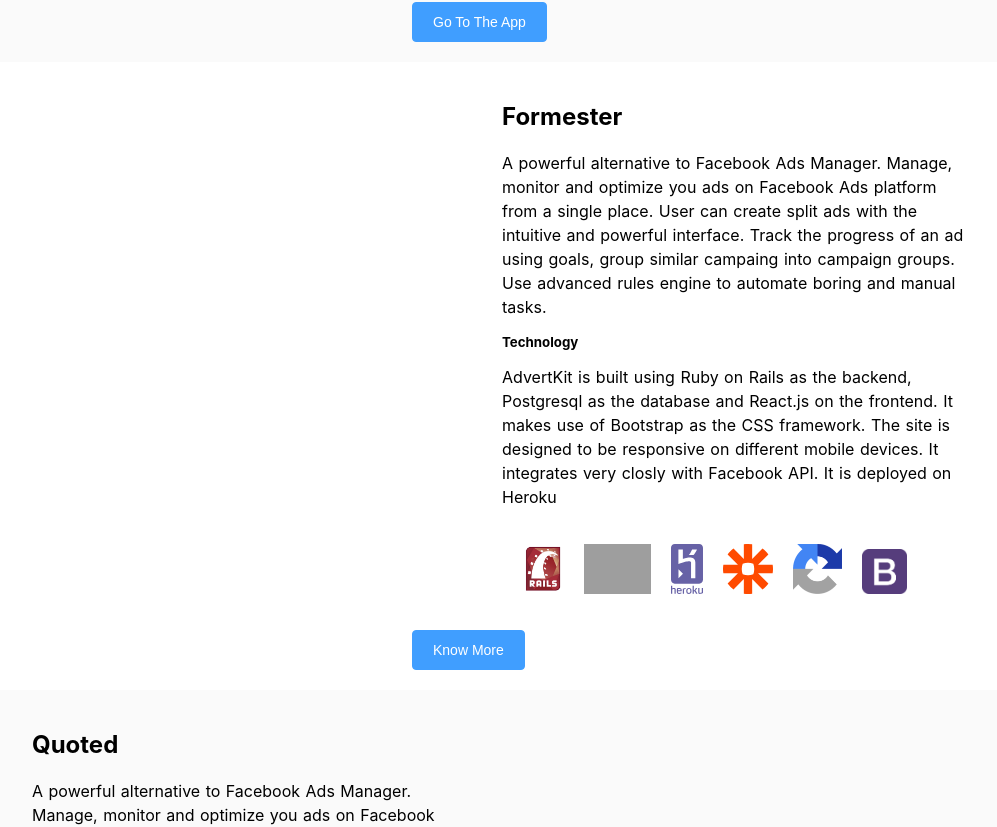
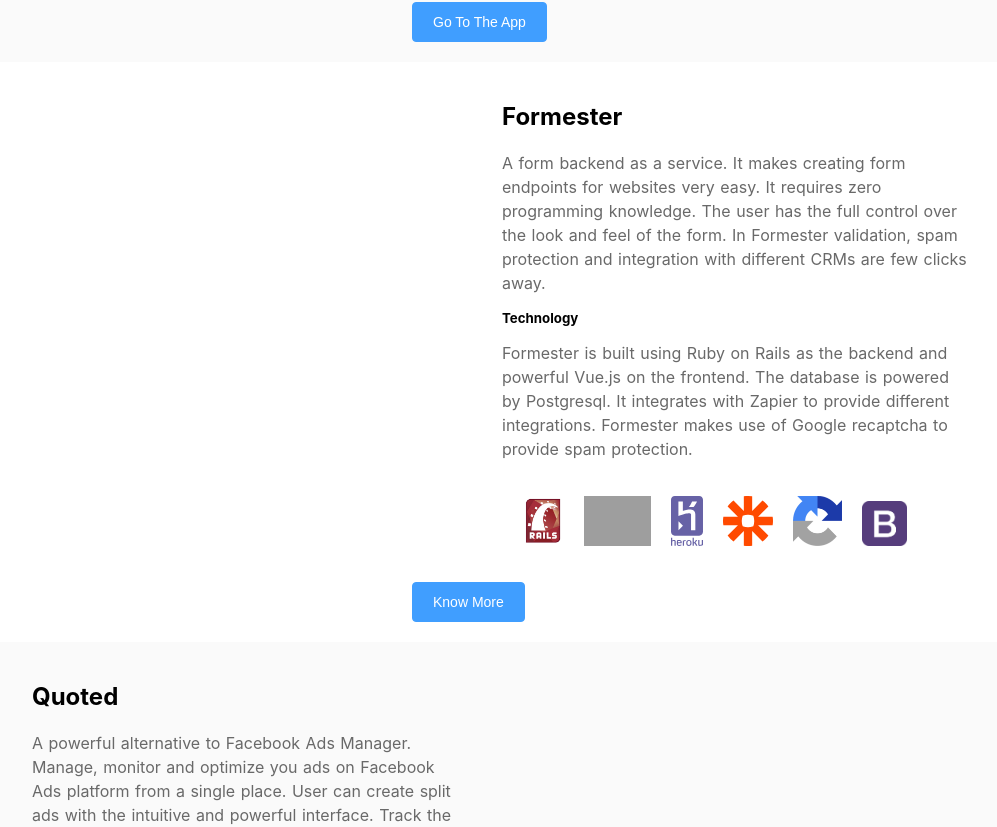
Before and after one commit to kumarmukesh91/portfolio, a Nuxt app: page / in a window 1280 px wide. Shown: the part 1442-2269 px from the top of the page, without its empty margins (148-1145 px from the left). Built offline with nearby package versions, Linux system fonts and the light colour scheme; grey boxes are pictures that could not be loaded.

Commit message:
minor style fix and add content for formester

```diff
--- a/pages/index.vue
+++ b/pages/index.vue
@@ -53,12 +53,12 @@
                   API. It is deployed on Heroku
                 </p>
                 <p style="margin-top: 15px">
-                  <img class="logo-image" src="~/assets/rails_logo.png" alt="" height="50">
-                  <img class="logo-image" src="~/assets/react_logo.svg" alt="" height="50">
-                  <img class="logo-image" src="~/assets/bootstrap_logo.png" alt="" height="45">
-                  <img class="logo-image" src="~/assets/facebook_ads_logo.png" alt="" height="50">
-                  <img class="logo-image" src="~/assets/elasticsearch_logo.png" alt="" height="50">
-                  <img class="logo-image" src="~/assets/aws_logo.png" alt="" height="50">
+                  <img class="logo-image" src="~/assets/rails_logo.png" alt="Ruby on Rails" title="Ruby on Rails" height="50">
+                  <img class="logo-image" src="~/assets/react_logo.svg" alt="React.js" title="React.js" height="50">
+                  <img class="logo-image" src="~/assets/bootstrap_logo.png" alt="Bootstrap CSS" title="Bootstrap CSS" height="45">
+                  <img class="logo-image" src="~/assets/facebook_ads_logo.png" alt="Facebook API" title="Facebook API" height="50">
+                  <img class="logo-image" src="~/assets/elasticsearch_logo.png" alt="Elasticsearch" title="Elasticsearch" height="50">
+                  <img class="logo-image" src="~/assets/aws_logo.png" alt="AWS" title="AWS" height="50">
                 </p>
               </el-main>
             </el-col>
@@ -87,24 +87,23 @@
               <el-main class="content">
                 <h2>Formester</h2>
                 <p style="margin-top: 20px">
-                  A powerful alternative to Facebook Ads Manager. Manage, monitor and optimize
-                  you ads on Facebook Ads platform from a single place. User can create split ads
-                  with the intuitive and powerful interface. Track the progress of an ad using goals,
-                  group similar campaing into campaign groups. Use advanced rules engine to automate
-                  boring and manual tasks.
+                  A form backend as a service. It makes creating form endpoints for
+                  websites very easy. It requires zero programming knowledge. The user
+                  has the full control over the look and feel of the form. In Formester
+                  validation, spam protection and integration with different CRMs are few clicks
+                  away.
                 </p>
                 <h5 style="margin-top: 15px">Technology</h5>
                 <p style="margin-top: 15px">
-                  AdvertKit is built using Ruby on Rails as the backend, Postgresql as the database
-                  and React.js on the
-                  frontend. It makes use of Bootstrap as the CSS framework. The site is designed
-                  to be responsive on different mobile devices. It integrates very closly with Facebook
-                  API. It is deployed on Heroku
+                  Formester is built using Ruby on Rails as the backend and powerful Vue.js
+                  on the frontend. The database is powered by Postgresql. It integrates with Zapier
+                  to provide different integrations. Formester makes use of
+                  Google recaptcha to provide spam protection.
                 </p>
                 <p style="margin-top: 15px">
                   <img class="logo-image" title="Ruby on Rails" src="~/assets/rails_logo.png" alt="" height="50">
                   <img class="logo-image" title="Vue js" src="~/assets/vuejs_logo.png" alt="" height="50">
-                  <img class="logo-image" title="Google recaptcha" src="~/assets/heroku_logo.svg" alt="" height="50">
+                  <img class="logo-image" title="Heroku" src="~/assets/heroku_logo.svg" alt="" height="50">
                   <img class="logo-image" title="Zapier integrations" src="~/assets/zapier_logo.svg" alt="" height="50">
                   <img class="logo-image" title="Google recaptcha" src="~/assets/recaptcha_logo.png" alt="" height="50">
                   <img class="logo-image" title="Bootstrap css framework" src="~/assets/bootstrap_logo.png" alt="" height="45">
@@ -182,7 +181,7 @@
             </el-row>
             <el-row :gutter="20" class="m-t-20">
               <el-col :md="8" :sm="12" :xs="24">
-                <el-card style="margin-top: 10px">
+                <el-card class="post-card">
                   <h4>Problem With React Single Page App</h4>
                   <p class="m-t-10">
                     React is awesome, but the choices to create a single page app with react has challenges.
@@ -196,7 +195,7 @@
                 </el-card>
               </el-col>
               <el-col :md="8" :sm="12" :xs="24">
-                <el-card style="margin-top: 10px">
+                <el-card class="post-card">
                   <h4>Create Bottom Toolbar Like Google Plus Android</h4>
                   <p class="m-t-10">
                     Creating an Android toolbar can be sometimes challenging.
@@ -210,8 +209,8 @@
                 </el-card>
               </el-col>
               <el-col :md="8" :sm="12" :xs="24">
-                <el-card style="margin-top: 10px">
-                  <h4>The Zen of form Validation</h4>
+                <el-card class="post-card">
+                  <h4>The Zen of Form Validation</h4>
                   <p class="m-t-10">
                     There are so many ways to validate form and inputs. What is the right way to do it?
                     Validation gets even more complicated with React js, here is what I do
@@ -243,8 +242,10 @@
           <p>
             <h3>I'm available for work, get in touch</h3>
           </p>
-          <p class="m-t-20">
-            ankit.singhaniyaz @ gmail
+          <p class="m-t-20" style="">
+            <strong>
+              ankit.singhaniyaz @ gmail
+            </strong>
           </p>
         </el-col>
       </el-row>
@@ -271,6 +272,7 @@
 <style>
 p {
   line-height: 1.5;
+  color: #696969;
 }
 
 .description {
```
